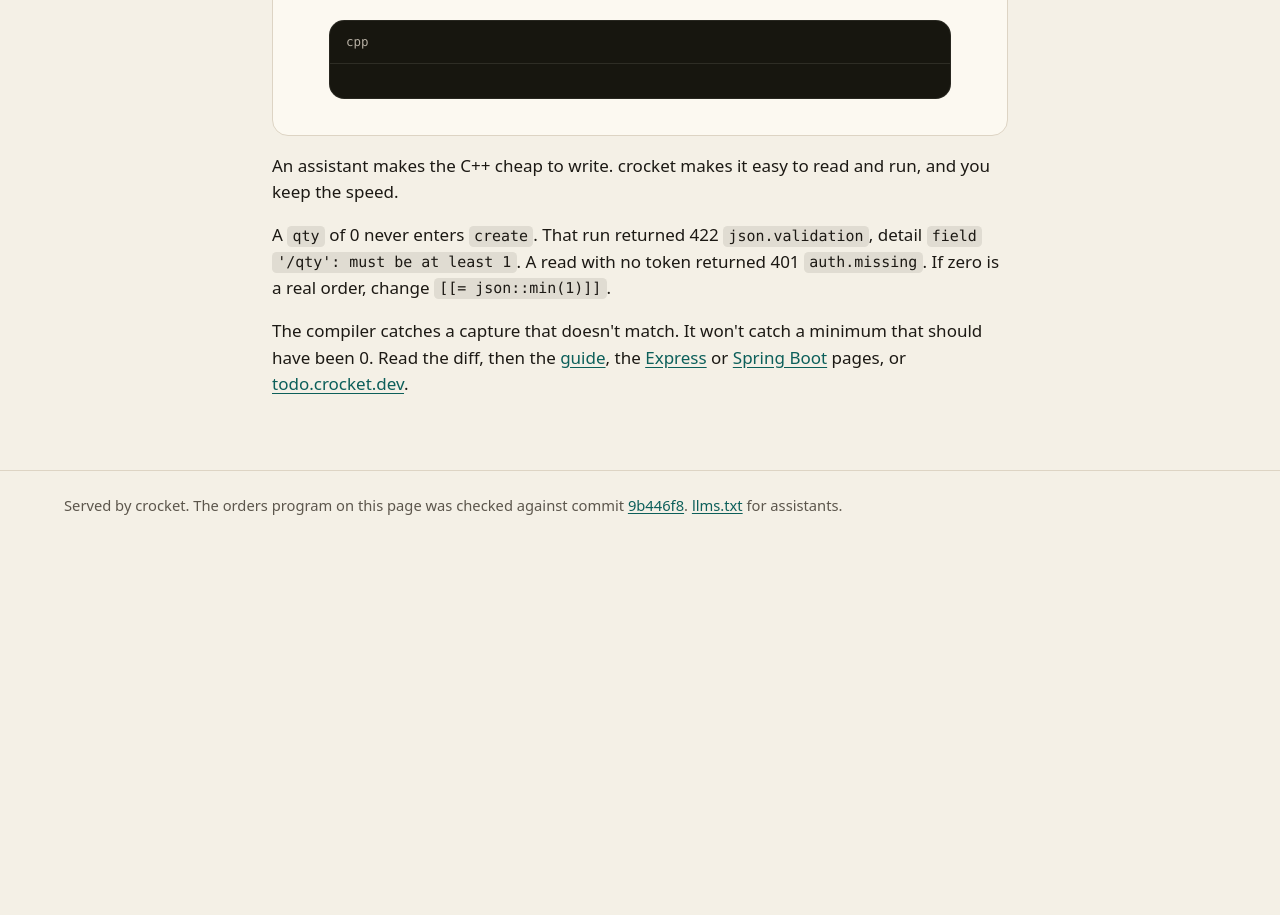
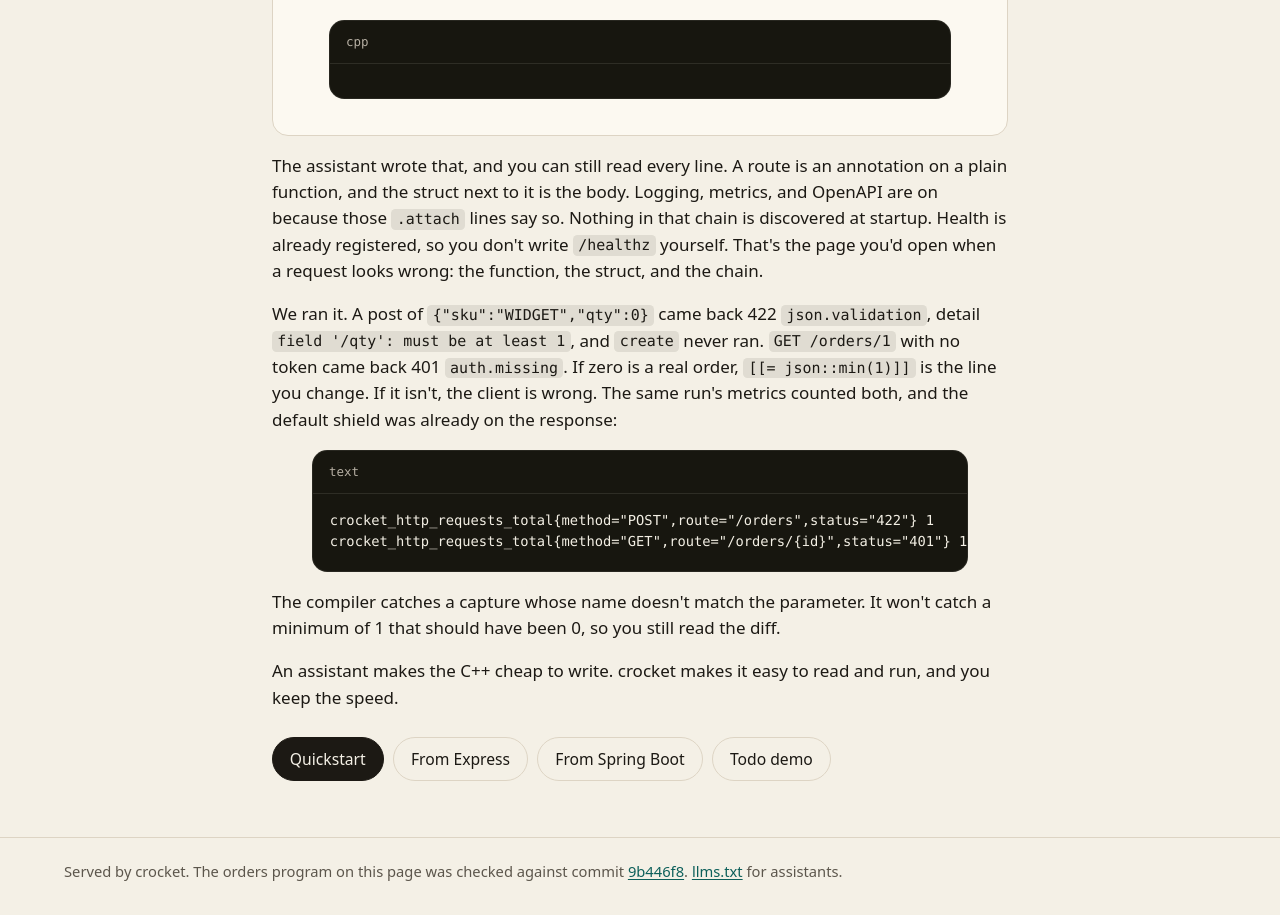
Before and after one commit to sean3z/crocket.dev, a plain HTML site: page web/ai/index.html in a window 1280 px wide. Shown: the part 1547-2462 px from the top of the page. Before the commit the page ends 2096 px from the top, so only its background shows below. Drawn offline with Linux system fonts and the light colour scheme.

Commit message:
Give the AI page a short wrap-up after the example.
The demo stays as it was. Under it, the run, the limit of the compiler, and the next step fit in about 200 words.

```diff
--- a/web/ai/index.html
+++ b/web/ai/index.html
@@ -112,9 +112,21 @@ Crocket make_app() {
             </figure>
           </div>
         </div>
+        <p>The assistant wrote that, and you can still read every line. A route is an annotation on a plain function, and the struct next to it is the body. Logging, metrics, and OpenAPI are on because those <code>.attach</code> lines say so. Nothing in that chain is discovered at startup. Health is already registered, so you don't write <code>/healthz</code> yourself. That's the page you'd open when a request looks wrong: the function, the struct, and the chain.</p>
+        <p>We ran it. A post of <code>{"sku":"WIDGET","qty":0}</code> came back 422 <code>json.validation</code>, detail <code>field '/qty': must be at least 1</code>, and <code>create</code> never ran. <code>GET /orders/1</code> with no token came back 401 <code>auth.missing</code>. If zero is a real order, <code>[[= json::min(1)]]</code> is the line you change. If it isn't, the client is wrong. The same run's metrics counted both, and the default shield was already on the response:</p>
+        <figure class="listing">
+          <header><span>text</span></header>
+          <pre><code>crocket_http_requests_total{method="POST",route="/orders",status="422"} 1
+crocket_http_requests_total{method="GET",route="/orders/{id}",status="401"} 1</code></pre>
+        </figure>
+        <p>The compiler catches a capture whose name doesn't match the parameter. It won't catch a minimum of 1 that should have been 0, so you still read the diff.</p>
         <p>An assistant makes the C++ cheap to write. crocket makes it easy to read and run, and you keep the speed.</p>
-        <p>A <code>qty</code> of 0 never enters <code>create</code>. That run returned 422 <code>json.validation</code>, detail <code>field '/qty': must be at least 1</code>. A read with no token returned 401 <code>auth.missing</code>. If zero is a real order, change <code>[[= json::min(1)]]</code>.</p>
-        <p>The compiler catches a capture that doesn't match. It won't catch a minimum that should have been 0. Read the diff, then the <a href="/guide/">guide</a>, the <a href="/guide/v0.5/migrate-express/">Express</a> or <a href="/guide/v0.5/migrate-spring/">Spring Boot</a> pages, or <a href="https://todo.crocket.dev">todo.crocket.dev</a>.</p>
+        <div class="actions">
+          <a class="btn btn-primary" href="/guide/v0.5/quickstart/">Quickstart</a>
+          <a class="btn" href="/guide/v0.5/migrate-express/">From Express</a>
+          <a class="btn" href="/guide/v0.5/migrate-spring/">From Spring Boot</a>
+          <a class="btn" href="https://todo.crocket.dev">Todo demo</a>
+        </div>
       </div>
     </article>
   </main>
```
